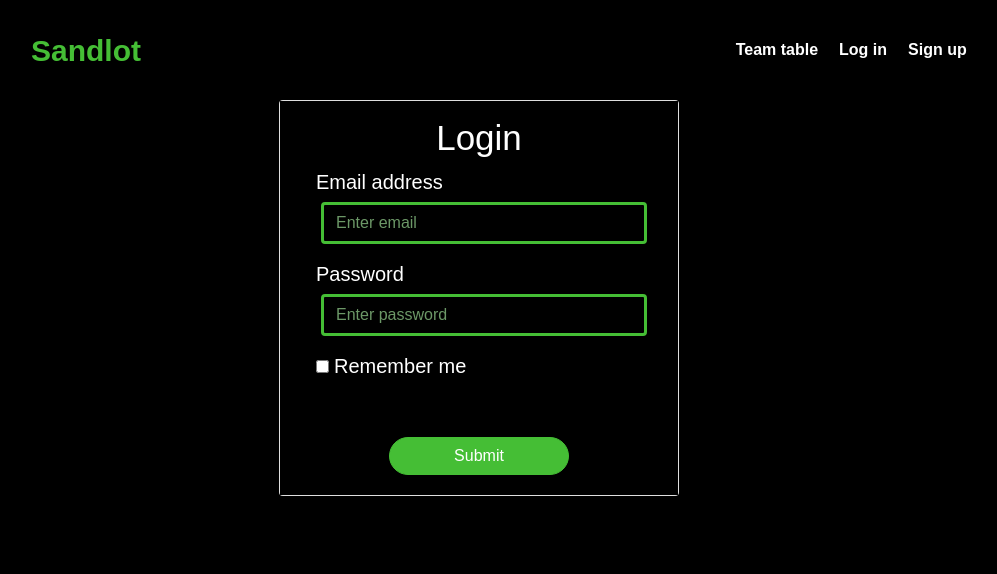
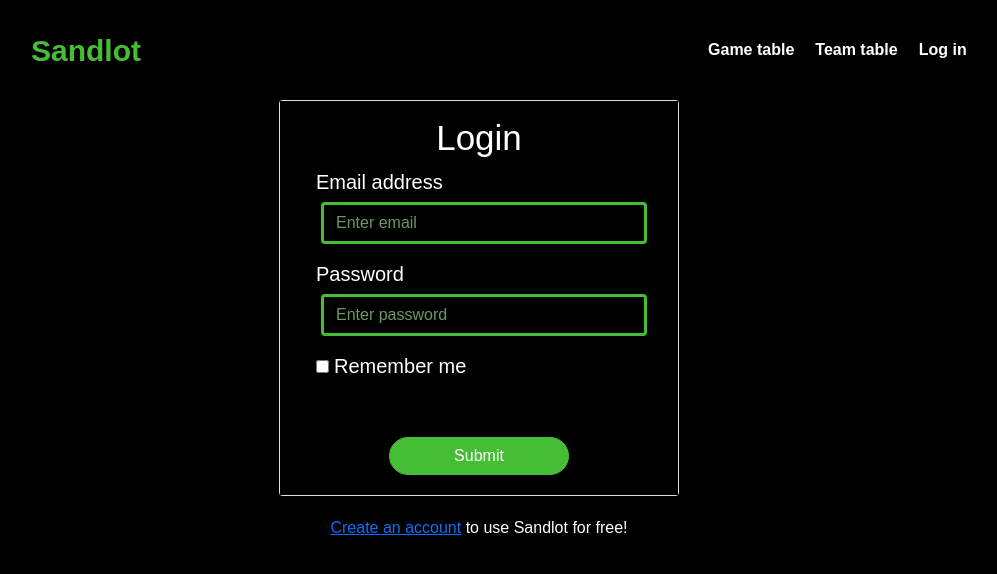
Before and after one commit to kaheiseki/sandlot, a React (Create React App) app: page /login in a window 1280 px wide. Shown: the top 574 px of the page, without its empty margins (161-1158 px from the left). Built offline with nearby package versions, Linux system fonts and the light colour scheme; no server answers.

Commit message:
hide the signup bottun

```diff
--- a/src/App.js
+++ b/src/App.js
@@ -43,12 +43,12 @@ const App = () => {
       <div>
         <BrowserRouter>
           <Routes>
-            <Route path="/home" element={<GameInfo/>}/>
+            <Route path="/" element={<GameInfo/>}/>
+            <Route path="/gameinfo" element={<GameInfo/>}/>
             <Route path="/myteam" element={<MyTeam/>}/>
             <Route path="/creategame" element={<CreateGamePost/>}/>
             <Route path="/teamtable" element={<TeamInfo/>}/>
-            <Route path = "/createteam" element = {<AddTeam/>}/>
-            <Route path = "/signup" element ={<SignUp/>}/>
+            {/* <Route path = "/createteam" element = {<AddTeam/>}/> */}
             <Route path = "/login" element = {<Login/>}/>
             <Route path = "/logout" element = {<Logout/>}/>
             <Route path = "/signup" element = {<SignUp/>}/>
--- a/src/components/header/header.js
+++ b/src/components/header/header.js
@@ -20,14 +20,14 @@ const Header = ({isLogin, username}) => {
   if(isLogin){
     return(
       <Navbar collapseOnSelect expand="lg" className="header_outline">
-        <Navbar.Brand href="/home" className="headerText">
+        <Navbar.Brand href="/gameinfo" className="headerText">
             Sandlot
         </Navbar.Brand>
         <Navbar.Toggle aria-controls="responsive-navbar-nav" />
         <Navbar.Collapse id="responsive-navbar-nav">
           <div className="header_contents_outline">
             <Nav className="mr-auto">
-              <Nav.Link href="/createteam" className="headerContents">Add team</Nav.Link>
+              <Nav.Link href="/gameinfo" className="headerContents">Game Table</Nav.Link>
               <Nav.Link href="/myteam" className="headerContents">MyTeam</Nav.Link>
               <Nav.Link href="/creategame" className="headerContents">Post game</Nav.Link>
               <Nav.Link href="/teamtable" className="headerContents">Team table</Nav.Link>
@@ -42,19 +42,16 @@ const Header = ({isLogin, username}) => {
   }else{
     return(
       <Navbar collapseOnSelect expand="lg" className="header_outline">
-        <Navbar.Brand href="/home" className="headerText">
+        <Navbar.Brand href="/gameinfo" className="headerText">
             Sandlot
         </Navbar.Brand>
         <Navbar.Toggle aria-controls="responsive-navbar-nav" />
         <Navbar.Collapse id="responsive-navbar-nav">
           <div className="header_contents_outline">
             <Nav className="mr-auto">
-              {/* <Nav.Link href="/createteam" className="headerContents">Add team</Nav.Link> */}
-              {/* <Nav.Link href="/myteam" className="headerContents">MyTeam</Nav.Link> */}
-              {/* <Nav.Link href="/creategame" className="headerContents">Post game</Nav.Link> */}
+              <Nav.Link href="/gameinfo" className="headerContents">Game table</Nav.Link>
               <Nav.Link href="/teamtable" className="headerContents">Team table</Nav.Link>
               <Nav.Link href="/login" className="headerContents">Log in</Nav.Link>
-              <Nav.Link href="/signup" className="headerContents">Sign up</Nav.Link>
 
             </Nav>
           </div>
--- a/src/pages/login/login.css
+++ b/src/pages/login/login.css
@@ -35,3 +35,7 @@ Button:hover{
   color: #000000 !important;
   background-image: linear-gradient(0deg, #40E0D0, #FF8C00, #FF0080);
 }
+
+.jump_for_signup{
+  margin-top: 20px;
+}
--- a/src/pages/login/login.js
+++ b/src/pages/login/login.js
@@ -66,6 +66,11 @@ export const Login = () => {
             </Button>
           </form>
       </Card>
+      <div>
+        <p className='jump_for_signup'>
+          <a href="/signup">Create an account</a> to use Sandlot for free!
+        </p>
+      </div>
     </div>
         //<button onClick = {auth.signOut()}>ログアウト</button>
   )
```
Also changed, not shown: src/pages/signup/signup.js (+0 -18 lines).
